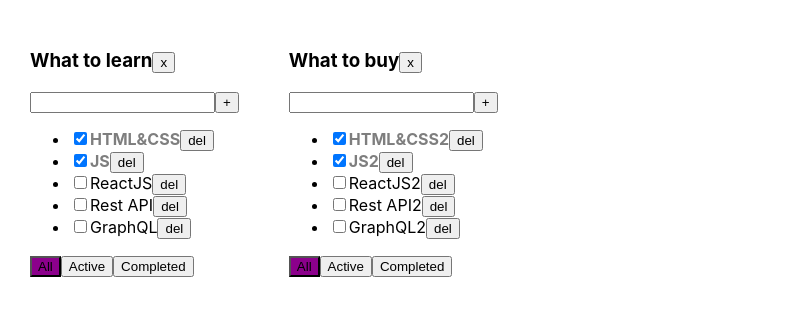
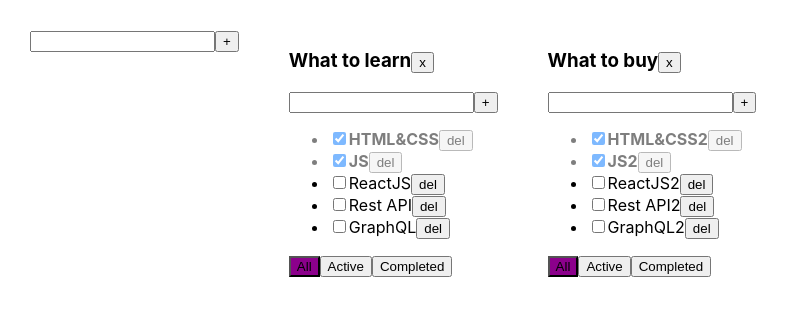
Before and after one commit to Batersp/TodoList, a React (Create React App) app: page / in a window 1280 px wide. Shown: the top 316 px of the page, without its empty margins (0-789 px from the left). Built offline with nearby package versions, Linux system fonts and the light colour scheme.

Commit message:
add EditableSpan and FullInput

```diff
--- a/package.json
+++ b/package.json
@@ -2,6 +2,7 @@
   "name": "it-incubator-todolist-ts",
   "version": "0.1.0",
   "private": true,
+  "homepage": "https://pavel_ishmukov.github.io/TodoList",
   "dependencies": {
     "@testing-library/jest-dom": "^4.2.4",
     "@testing-library/react": "^9.3.2",
@@ -11,6 +12,7 @@
     "@types/react": "^16.9.0",
     "@types/react-dom": "^16.9.0",
     "@types/uuid": "^8.3.4",
+    "gh-pages": "^3.2.3",
     "react": "^16.13.1",
     "react-dom": "^16.13.1",
     "react-scripts": "3.4.1",
@@ -21,7 +23,9 @@
     "start": "react-scripts start",
     "build": "react-scripts build",
     "test": "react-scripts test",
-    "eject": "react-scripts eject"
+    "eject": "react-scripts eject",
+    "predeploy": "npm run build",
+    "deploy": "gh-pages -d build"
   },
   "eslintConfig": {
     "extends": "react-app"
--- a/src/App.tsx
+++ b/src/App.tsx
@@ -2,6 +2,7 @@
 import './App.css';
 import {TaskType, TodoList} from "./TodoList";
 import {v1} from "uuid";
+import {FullInput} from "./components/FullInput";
 
 
 export type FilterValuesType = 'all' | 'active' | 'completed'
@@ -13,7 +14,6 @@
 }
 
 function App() {
-
 
     let todolistID1 = v1();
     let todolistID2 = v1();
@@ -40,12 +40,25 @@
         ]
     });
 
+    const editTodoList = (todolistID: string, title: string) => {
+        setTodolists(todolists.map(el => el.id === todolistID ? {...el, title: title} : el))
+    }
+
+    const editTask = (todolistID: string, taskId: string, title: string) => {
+        setTasks({...tasks, [todolistID]: tasks[todolistID].map(el => el.id === taskId ? {...el, title: title} : el)})
+    }
+
+    const addTodoListHandler = (title: string) => {
+        const newId = v1()
+        setTodolists([{id: newId, title: title, filter: 'all'}, ...todolists])
+        setTasks({...tasks, [newId]: []})
+    }
+
 
     const removeTodoList = (todoListId: string) => {
         setTodolists(todolists.filter(el => el.id !== todoListId))
         delete tasks[todoListId]
     }
-
 
     const removeTask = (todoListId: string, taskId: string) => {
         setTasks({...tasks, [todoListId]: tasks[todoListId].filter(el => taskId !== el.id)})
@@ -60,7 +73,6 @@
         setTasks({...tasks, [todoListId]: [newTask, ...tasks[todoListId]]})
     }
 
-
     const changeFilter = (todoListId: string, filter: FilterValuesType) => {
         setTodolists(todolists.map(el => todoListId === el.id ? {...el, filter: filter} : el))
     }
@@ -71,13 +83,14 @@
 
     return (
         <div className="App">
+            <FullInput callBack={addTodoListHandler}/>
             {todolists.map(el => {
                 let tasksForTodoList = tasks[el.id];
                 if (el.filter === 'active') {
-                    tasksForTodoList = tasks[el.id].filter(t => t.isDone === false)
+                    tasksForTodoList = tasks[el.id].filter(t => !t.isDone)
                 }
                 if (el.filter === 'completed') {
-                    tasksForTodoList = tasks[el.id].filter(t => t.isDone === true)
+                    tasksForTodoList = tasks[el.id].filter(t => t.isDone)
                 }
                 return (
                     <TodoList
@@ -91,10 +104,11 @@
                         addTask={addTask}
                         changeTasksStatus={changeTasksStatus}
                         removeTodoList={removeTodoList}
+                        editTask={editTask}
+                        editTodoList={editTodoList}
                     />
                 )
             })}
-
         </div>
     );
 }
--- a/src/TodoList.tsx
+++ b/src/TodoList.tsx
@@ -1,5 +1,7 @@
-import React, {KeyboardEvent, ChangeEvent, useState} from 'react';
+import React, {ChangeEvent} from 'react';
 import {FilterValuesType} from "./App";
+import {FullInput} from "./components/FullInput";
+import {EditableSpan} from "./components/EditableSpan";
 
 
 type TodoListPropsType = {
@@ -12,6 +14,8 @@
     changeTasksStatus: (todoListId: string, taskId: string, isDone: boolean) => void
     todoListId: string
     removeTodoList: (todoListId: string) => void
+    editTask: (todolistID: string, taskId: string, title: string) => void
+    editTodoList: (todolistID: string, title: string) => void
 }
 
 export type TaskType = {
@@ -21,42 +25,30 @@
 }
 
 export const TodoList = (props: TodoListPropsType) => {
-    const [title, setTitle] = useState<string>('')
-    const [error, setError] = useState<boolean>(false)
 
-    const onClickAddTask = () => {
-        const trimmedTitle = title.trim() // УБИРАЕТ ПРОБЕЛЫ ПО КРАЯМ СТРОКИ
-        if (trimmedTitle) {
-            props.addTask(props.todoListId, title)
-        } else {
-            setError(true)
-        }
+    const editTodoListHandler = (newTitle: string) => {
+        props.editTodoList(props.todoListId, newTitle)
+    }
 
-        setTitle('')
+    const editTaskHandler = (taskId: string, title: string) => {
+        props.editTask(props.todoListId, taskId, title)
+    }
+
+    const addTask = (title: string) => {
+        props.addTask(props.todoListId, title)
     }
 
     const changeFilterHandler = (id: string, filter: FilterValuesType) => {
         props.changeFilter(id, filter)
     }
-
     const removeTask = (todoListId: string, tId: string) => {
         props.removeTask(todoListId, tId)
-    }
-
-
-    const onChangeInput = (e: ChangeEvent<HTMLInputElement>) => {
-        setTitle(e.currentTarget.value)
-        if (error) setError(false)
-    }
-
-    const onKeyPressInput = (e: KeyboardEvent<HTMLInputElement>) => {
-        e.key === 'Enter' && onClickAddTask()
     }
 
     const allBtnClasses = props.filter === 'all' ? 'active-filter' : ''
     const activeBtnClasses = props.filter === 'active' ? 'active-filter' : ''
     const completedBtnClasses = props.filter === 'completed' ? 'active-filter' : ''
-    const inputClasses = error ? 'error' : ''
+
 
     const removeTodoListHandler = () => {
         props.removeTodoList(props.todoListId)
@@ -64,18 +56,17 @@
 
     const tasksListItems = props.tasks.length
         ? props.tasks.map(t => {
-            const taskClasses = t.isDone ? 'is-done' : ''
             const onChangeChangeStatus = (e: ChangeEvent<HTMLInputElement>) => {
                 props.changeTasksStatus(props.todoListId, t.id, e.currentTarget.checked)
             }
             return (
-                <li key={t.id}>
+                <li key={t.id} className={t.isDone ? 'is-done' : ''}>
                     <input
                         type="checkbox"
                         checked={t.isDone}
                         onChange={onChangeChangeStatus}
                     />
-                    <span className={taskClasses}>{t.title}</span>
+                    <EditableSpan value={t.title} callBack={(title: string) => editTaskHandler(t.id, title)}/>
                     <button onClick={() => removeTask(props.todoListId, t.id)}>del</button>
                 </li>
             )
@@ -85,20 +76,10 @@
     return (
         <div>
             <div>
-                <h3>{props.title}
+                <h3><EditableSpan value={props.title} callBack={editTodoListHandler}/>
                     <button onClick={removeTodoListHandler}>x</button>
                 </h3>
-
-                <div>
-                    <input value={title}
-                           onChange={onChangeInput}
-                           onKeyPress={onKeyPressInput}
-                           className={inputClasses}
-                    />
-                    <button onClick={onClickAddTask}>+</button>
-                    {error && <div className='error-message'>Title is required</div>}
-
-                </div>
+                <FullInput callBack={addTask}/>
                 <ul>
 
                     {tasksListItems}
--- /dev/null
+++ b/src/components/EditableSpan.tsx
@@ -0,0 +1,37 @@
+import React, {ChangeEvent, useState} from "react";
+
+export type EditableSpanPropsType = {
+    value: string
+    callBack: (title: string) => void
+}
+
+export const EditableSpan = (props: EditableSpanPropsType) => {
+
+    const [edit, setEdit] = useState(false)
+    const [newTitle, setNewTitle] = useState(props.value)
+
+    const onClickHandler = () => {
+        setEdit(!edit)
+    }
+
+    const onBlurHandler = () => {
+        setEdit(!edit)
+        props.callBack(newTitle)
+    }
+
+    const onChangeHandler = (e: ChangeEvent<HTMLInputElement>) => {
+        setNewTitle(e.currentTarget.value)
+
+    }
+
+    return (
+        edit
+            ? <input
+                autoFocus
+                value={newTitle}
+                onBlur={onBlurHandler}
+                onChange={onChangeHandler}
+            />
+            : <span onDoubleClick={onClickHandler}>{props.value}</span>
+    )
+}
--- /dev/null
+++ b/src/components/FullInput.tsx
@@ -0,0 +1,46 @@
+import React, {ChangeEvent, KeyboardEvent, useState} from "react";
+
+export type FullInputPropsType = {
+    callBack: (title: string) => void
+}
+
+export const FullInput = (props: FullInputPropsType) => {
+
+    const [title, setTitle] = useState<string>('')
+    const [error, setError] = useState<boolean>(false)
+
+    const inputClasses = error ? 'error' : ''
+
+    const onChangeInput = (e: ChangeEvent<HTMLInputElement>) => {
+        setTitle(e.currentTarget.value)
+        if (error) setError(false)
+    }
+
+    const onKeyPressInput = (e: KeyboardEvent<HTMLInputElement>) => {
+        e.key === 'Enter' && onClickAddTask()
+    }
+
+    const onClickAddTask = () => {
+        const trimmedTitle = title.trim() // УБИРАЕТ ПРОБЕЛЫ ПО КРАЯМ СТРОКИ
+        if (trimmedTitle) {
+            props.callBack(title)
+        } else {
+            setError(true)
+        }
+
+        setTitle('')
+    }
+
+    return (
+        <div>
+            <input value={title}
+                   onChange={onChangeInput}
+                   onKeyPress={onKeyPressInput}
+                   className={inputClasses}
+            />
+            <button onClick={onClickAddTask}>+</button>
+            {error && <div className='error-message'>Title is required</div>}
+
+        </div>
+    )
+}
```
Also changed, not shown: src/components/Button.tsx (deleted, +0 -15 lines), src/components/Input.tsx (deleted, +0 -25 lines), 1 other file (tests, documents, lock files or other folders).
